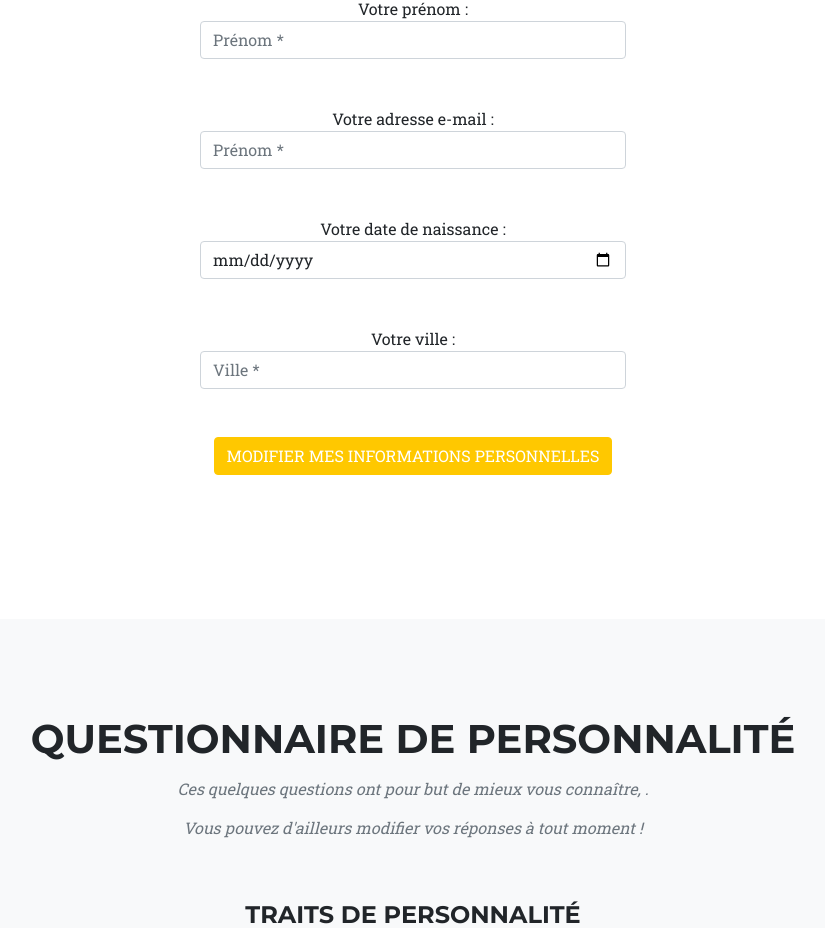
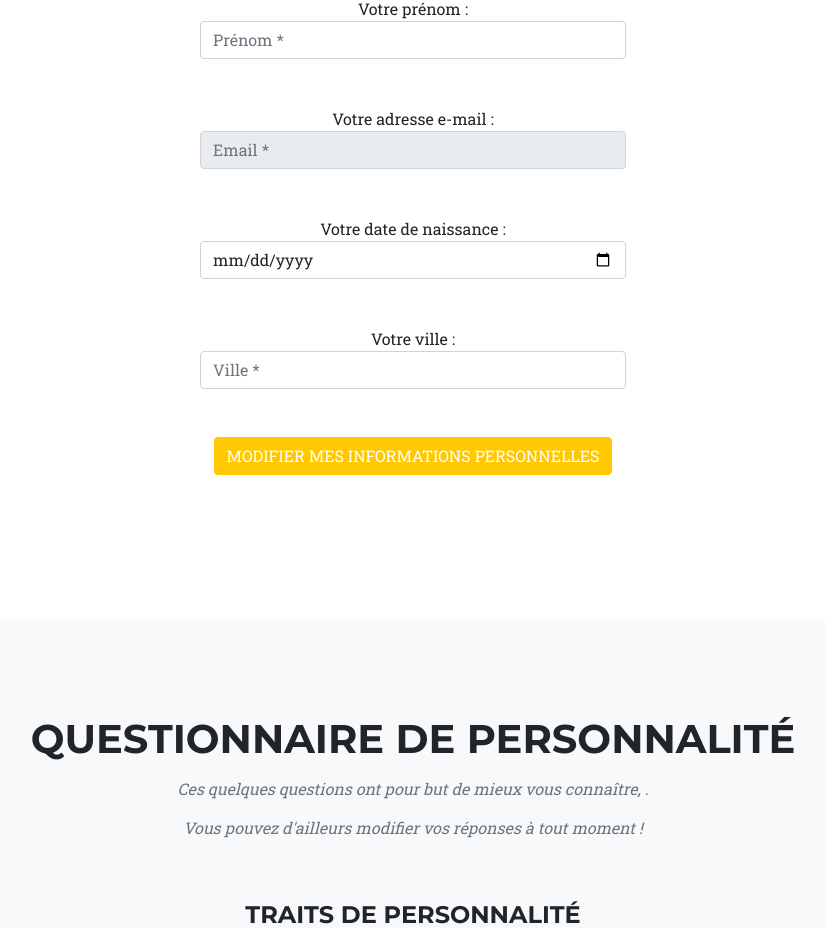
Before and after one commit to MarionWachowiak/ProjetDevWeb_Moodivity, a Vue app: page /userprofile in a window 1280 px wide. Shown: the part 991-1919 px from the top of the page, without its empty margins (227-1052 px from the left). Built offline with nearby package versions, Linux system fonts and the light colour scheme; no server answers; sample sign-in values are in the browser's storage.

Commit message:
readonly for the user's email in profile

```diff
--- a/src/components/UserProfile.vue
+++ b/src/components/UserProfile.vue
@@ -47,7 +47,7 @@
                         <br>
                         <div class="form-group">
                             <!-- Email address input-->
-                            Votre adresse e-mail : <input class="form-control" type="text" placeholder="Prénom *"  v-model="email" >
+                            Votre adresse e-mail : <input class="form-control" type="text" readonly="readonly" placeholder="Email *"  v-model="email" >
                             <br>
                         </div>
                         <br>
```
